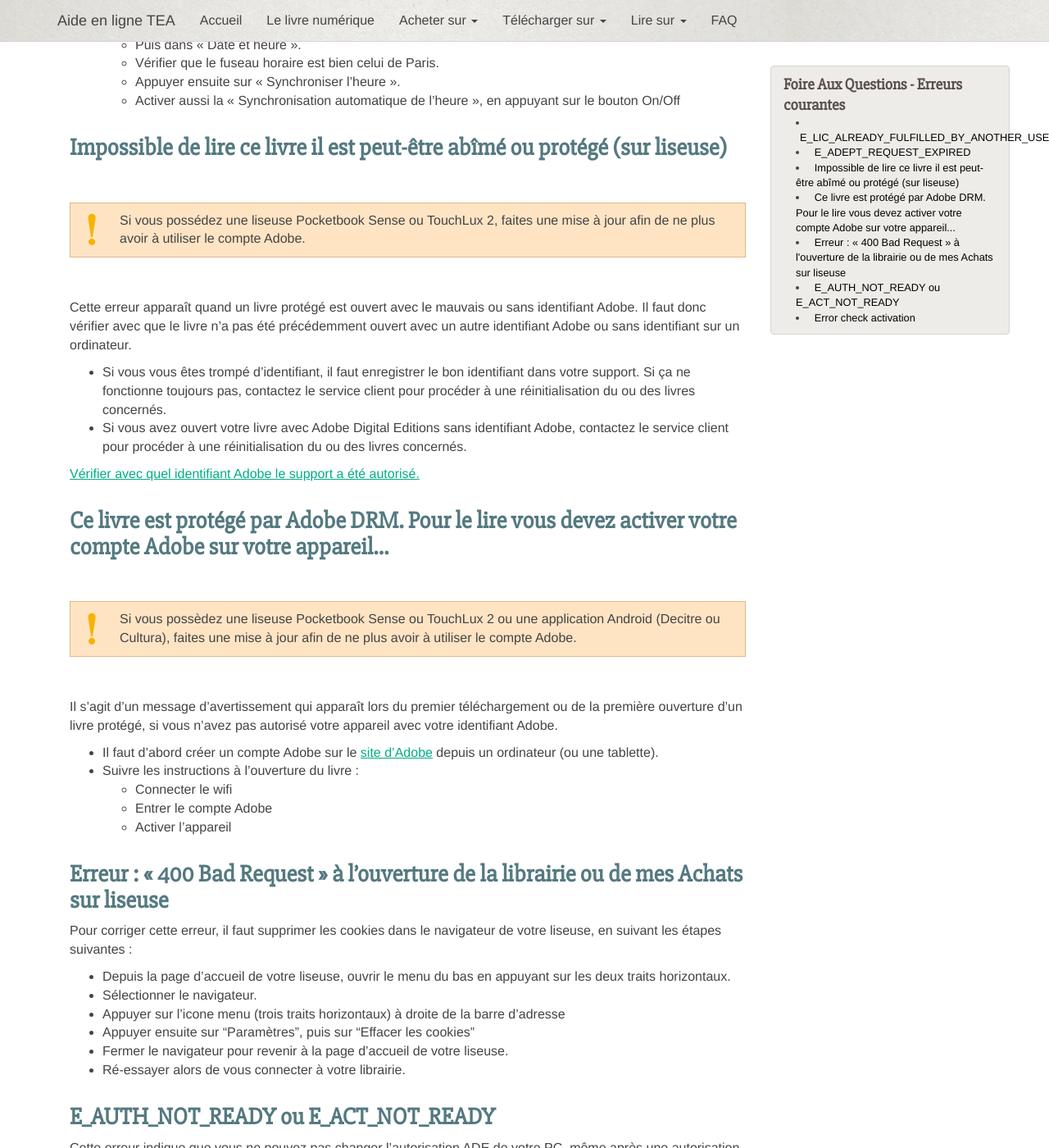
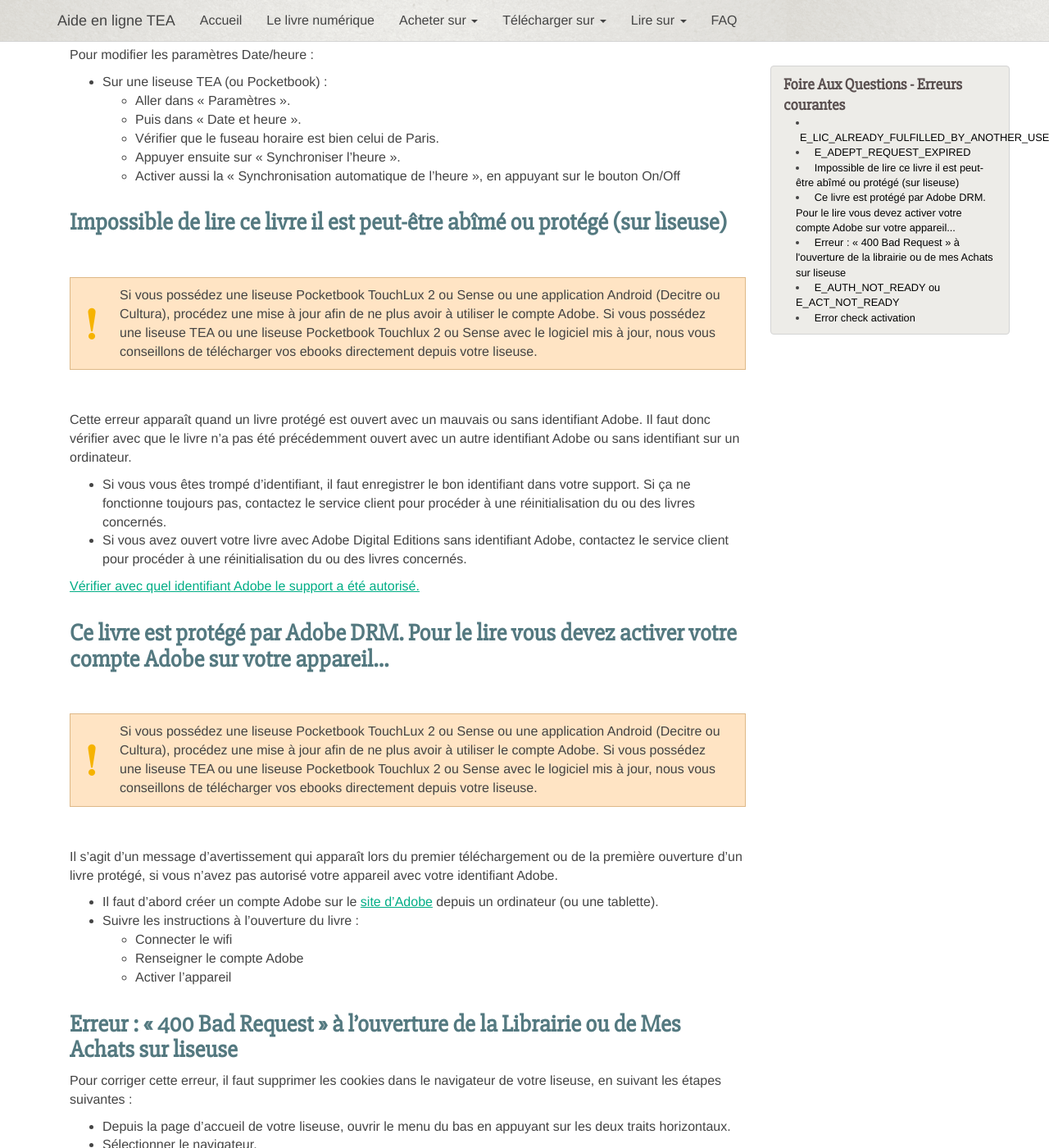
Before and after one commit to TEA-ebook/help-center, a Jekyll site: the page built from _pages/FAQ-erreur.md, in a window 1280 px wide and 1400 px high, scrolled down 1212 px. Shown: the whole window at 82% size. Built offline with Jekyll 4.4.1, drawn with Linux system fonts in a browser that asks for light colours; nearby versions of some CDN libraries; Markdown is read by kramdown in place of the engine named in the settings; some of the changed text lies outside the part shown.

Commit message:
Update FAQ-erreur.md

```diff
--- a/_pages/FAQ-erreur.md
+++ b/_pages/FAQ-erreur.md
@@ -10,7 +10,7 @@ type: faq
 {% include anchor.html id="fulfilled-another" label="E_LIC_ALREADY_FULFILLED_BY_ANOTHER_USER" %}
 ###E\_LIC\_ALREADY\_FULFILLED\_BY\_ANOTHER\_USER
 
-<p class="warningtip">Si vous possèdez une liseuse Pocketbook Sense ou TouchLux 2 ou une application Android (Decitre ou Cultura), faites une mise à jour afin de ne plus avoir à utiliser le compte Adobe.</p>
+<p class="warningtip">Si vous possédez une liseuse Pocketbook TouchLux 2 ou Sense ou une application Android (Decitre ou Cultura), procédez une mise à jour afin de ne plus avoir à utiliser le compte Adobe. Si vous possédez une liseuse TEA ou une liseuse Pocketbook Touchlux 2 ou Sense avec le logiciel mis à jour, nous vous conseillons de télécharger vos ebooks directement depuis votre liseuse.</p>
 
 Cette erreur indique que le livre a déjà été ouvert avec un identifiant Adobe différent ou bien sans identifiant sur Adobe Digital Editions.
 Il faut donc vérifier avec que le livre n'a pas été précédemment ouvert avec un autre identifiant Adobe ou sans identifiant sur un ordinateur.
@@ -23,7 +23,7 @@ Il faut donc vérifier avec que le livre n'a pas été précédemment ouvert ave
 {% include anchor.html id="request-expired" label="E_ADEPT_REQUEST_EXPIRED" %}
 ###E\_ADEPT\_REQUEST\_EXPIRED
 
-<p class="warningtip">Si vous possèdez une liseuse Pocketbook Sense ou TouchLux 2 ou une application Android (Decitre ou Cultura), faites une mise à jour afin de ne plus avoir à utiliser le compte Adobe.</p>
+<p class="warningtip">Si vous possédez une liseuse Pocketbook TouchLux 2 ou Sense ou une application Android (Decitre ou Cultura), procédez une mise à jour afin de ne plus avoir à utiliser le compte Adobe. Si vous possédez une liseuse TEA ou une liseuse Pocketbook Touchlux 2 ou Sense avec le logiciel mis à jour, nous vous conseillons de télécharger vos ebooks directement depuis votre liseuse.</p>
 
 Cette erreur indique que le fichier `acsm` téléchargé est trop vieux. Les fichiers de licences `acsm` ont une durée de validité limitée (entre 3 et 5 jours). Ils doivent donc être ouvert dans ce laps de temps.
 
@@ -34,7 +34,7 @@ Vous pouvez le vérifier simplement en tapant l'adresse <http://time.is> dans le
 
 Pour modifier les paramètres Date/heure :
 
-* Sur une liseuse Pocketbook :
+* Sur une liseuse TEA (ou Pocketbook) :
     * Aller dans « Paramètres ».
     * Puis dans « Date et heure ».
     * Vérifier que le fuseau horaire est bien celui de Paris.
@@ -44,9 +44,9 @@ Pour modifier les paramètres Date/heure :
 {% include anchor.html id="livre-abime-protege" label="Impossible de lire ce livre il est peut-être abîmé ou protégé (sur liseuse)" %}
 ###Impossible de lire ce livre il est peut-être abîmé ou protégé (sur liseuse)
 
-<p class="warningtip">Si vous possédez une liseuse Pocketbook Sense ou TouchLux 2, faites une mise à jour afin de ne plus avoir à utiliser le compte Adobe.</p>
+<p class="warningtip">Si vous possédez une liseuse Pocketbook TouchLux 2 ou Sense ou une application Android (Decitre ou Cultura), procédez une mise à jour afin de ne plus avoir à utiliser le compte Adobe. Si vous possédez une liseuse TEA ou une liseuse Pocketbook Touchlux 2 ou Sense avec le logiciel mis à jour, nous vous conseillons de télécharger vos ebooks directement depuis votre liseuse.</p>
 
-Cette erreur apparaît quand un livre protégé est ouvert avec le mauvais ou sans identifiant Adobe.
+Cette erreur apparaît quand un livre protégé est ouvert avec un mauvais ou sans identifiant Adobe.
 Il faut donc vérifier avec que le livre n'a pas été précédemment ouvert avec un autre identifiant Adobe ou sans identifiant sur un ordinateur.
 
 * Si vous vous êtes trompé d'identifiant, il faut enregistrer le bon identifiant dans votre support. Si ça ne fonctionne toujours pas, contactez le service client pour procéder à une réinitialisation du ou des livres concernés.
@@ -57,18 +57,18 @@ Il faut donc vérifier avec que le livre n'a pas été précédemment ouvert ave
 {% include anchor.html id="protege-adobe-DRM" label="Ce livre est protégé par Adobe DRM. Pour le lire vous devez activer votre compte Adobe sur votre appareil..." %}
 ###Ce livre est protégé par Adobe DRM. Pour le lire vous devez activer votre compte Adobe sur votre appareil...
 
-<p class="warningtip">Si vous possèdez une liseuse Pocketbook Sense ou TouchLux 2 ou une application Android (Decitre ou Cultura), faites une mise à jour afin de ne plus avoir à utiliser le compte Adobe.</p>
+<p class="warningtip">Si vous possédez une liseuse Pocketbook TouchLux 2 ou Sense ou une application Android (Decitre ou Cultura), procédez une mise à jour afin de ne plus avoir à utiliser le compte Adobe. Si vous possédez une liseuse TEA ou une liseuse Pocketbook Touchlux 2 ou Sense avec le logiciel mis à jour, nous vous conseillons de télécharger vos ebooks directement depuis votre liseuse.</p>
 
 Il s'agit d'un message d'avertissement qui apparaît lors du premier téléchargement ou de la première ouverture d'un livre protégé, si vous n'avez pas autorisé votre appareil avec votre identifiant Adobe.
 
 * Il faut d'abord créer un compte Adobe sur le [site d'Adobe](https://adobeid-na1.services.adobe.com/renga-idprovider/pages/create_account?client_id=adobedotcom2&callback=https%3A%2F%2Fims-na1.adobelogin.com%2Fims%2Fadobeid%2Fadobedotcom2%2FAdobeID%2Ftoken%3Fredirect_uri%3Dhttps%253A%252F%252Fwww.adobe.com%252Ffr%252F%2523from_ims%253Dtrue%2526old_hash%253D%252523%2526api%253Dauthorize%26scope%3Dcreative_cloud%252CAdobeID%252Copenid%252Cgnav%252Cread_organizations%252Cadditional_info.projectedProductContext%252Csao.ACOM_CLOUD_STORAGE%252Csao.stock%252Csao.cce_private&client_redirect=https%3A%2F%2Fims-na1.adobelogin.com%2Fims%2Fredirect%2Fadobedotcom2%3Fclient_redirect%3Dhttps%253A%252F%252Fwww.adobe.com%252Ffr%252F%2523from_ims%253Dtrue%2526old_hash%253D%252523%2526api%253Dauthorize&denied_callback=https%3A%2F%2Fims-na1.adobelogin.com%2Fims%2Fdenied%2Fadobedotcom2%3Fredirect_uri%3Dhttps%253A%252F%252Fwww.adobe.com%252Ffr%252F%2523from_ims%253Dtrue%2526old_hash%253D%252523%2526api%253Dauthorize%26response_type%3Dtoken%26scope%3Dcreative_cloud%252CAdobeID%252Copenid%252Cgnav%252Cread_organizations%252Cadditional_info.projectedProductContext%252Csao.ACOM_CLOUD_STORAGE%252Csao.stock%252Csao.cce_private&display=web_v2&locale=fr_FR&relay=26c0f864-18d4-422c-8048-1f1d5fe0039b&flow=true&flow_type=token&dc=false&eu=false&idp_flow_type=login) depuis un ordinateur (ou une tablette).
 * Suivre les instructions à l'ouverture du livre :
     * Connecter le wifi
-    * Entrer le compte Adobe
+    * Renseigner le compte Adobe
     * Activer l'appareil
 
 {% include anchor.html id="400-bad-request" label="Erreur : « 400 Bad Request » à l'ouverture de la librairie ou de mes Achats sur liseuse" %}
-###Erreur : « 400 Bad Request » à l'ouverture de la librairie ou de mes Achats sur liseuse
+###Erreur : « 400 Bad Request » à l'ouverture de la Librairie ou de Mes Achats sur liseuse
 
 Pour corriger cette erreur, il faut supprimer les cookies dans le navigateur de votre liseuse, en suivant les étapes suivantes :
 
@@ -94,6 +94,8 @@ Il faut donc retirer manuellement l'autorisation de l'ordinateur.
     2. Taper "regedit" dans la boite de dialogue et taper sur Entrée.
     3. Localiser la clé suivante "HKEY_CURRENT_USER>Software>Adobe>Digital Editions" et supprimer le dossier complet (faire un clic droit dessus et cliquer sur "Supprimer").
     4. Localiser aussi HKEY_CURRENT_USER>Software>Adobe>Adept et supprimer le dossier complet.
+
+<p class="warningtip">Si vous possédez une liseuse TEA ou une liseuse Pocketbook Touchlux 2 ou Sense avec le logiciel mis à jour, nous vous conseillons de télécharger vos ebooks directement depuis votre liseuse.</p>
 
 {% include anchor.html id="error-check-activation" label="Error check activation" %}
 ###Error check activation
@@ -140,3 +142,5 @@ Les versions 4.0.0 et 4.0.1 d'Adobe Digital Editions génèrent régulièrement
     1. Dans le finder : Dans l'onglet "Aller", sélectionner "Aller au dossier"
     2. Taper : ~/Library/Application Support/Adobe/Digital Editions et déplacer le fichier activation.dat dans la corbeille.
     3. Ré-autoriser Adobe Digital Editions avec votre identifiant Adobe.
+
+<p class="warningtip">Si vous possédez une liseuse TEA ou une liseuse Pocketbook Touchlux 2 ou Sense avec le logiciel mis à jour, nous vous conseillons de télécharger vos ebooks directement depuis votre liseuse.</p>
```
Also changed, not shown: other parts of _pages/FAQ-erreur.md (+1 -1 lines).
